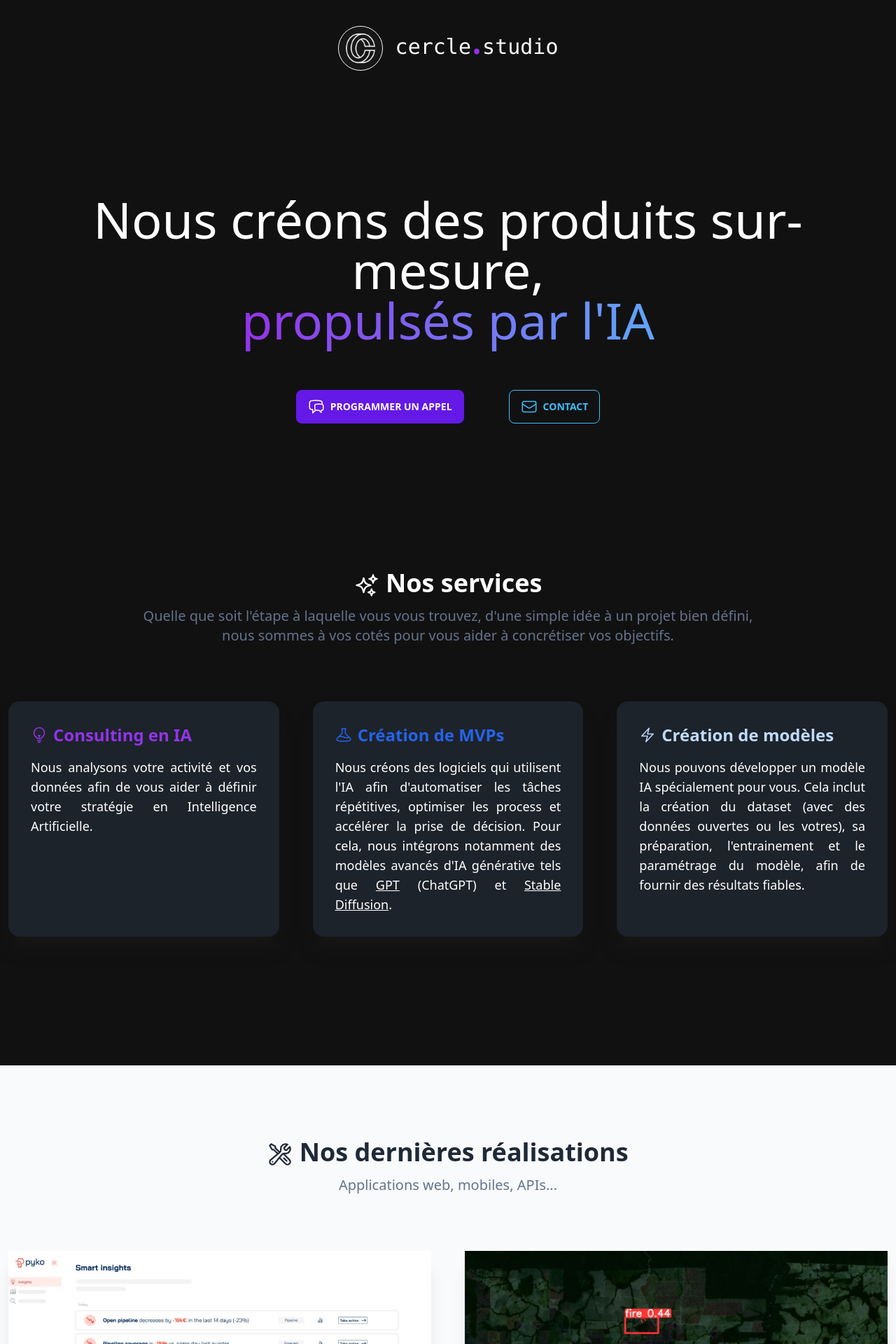
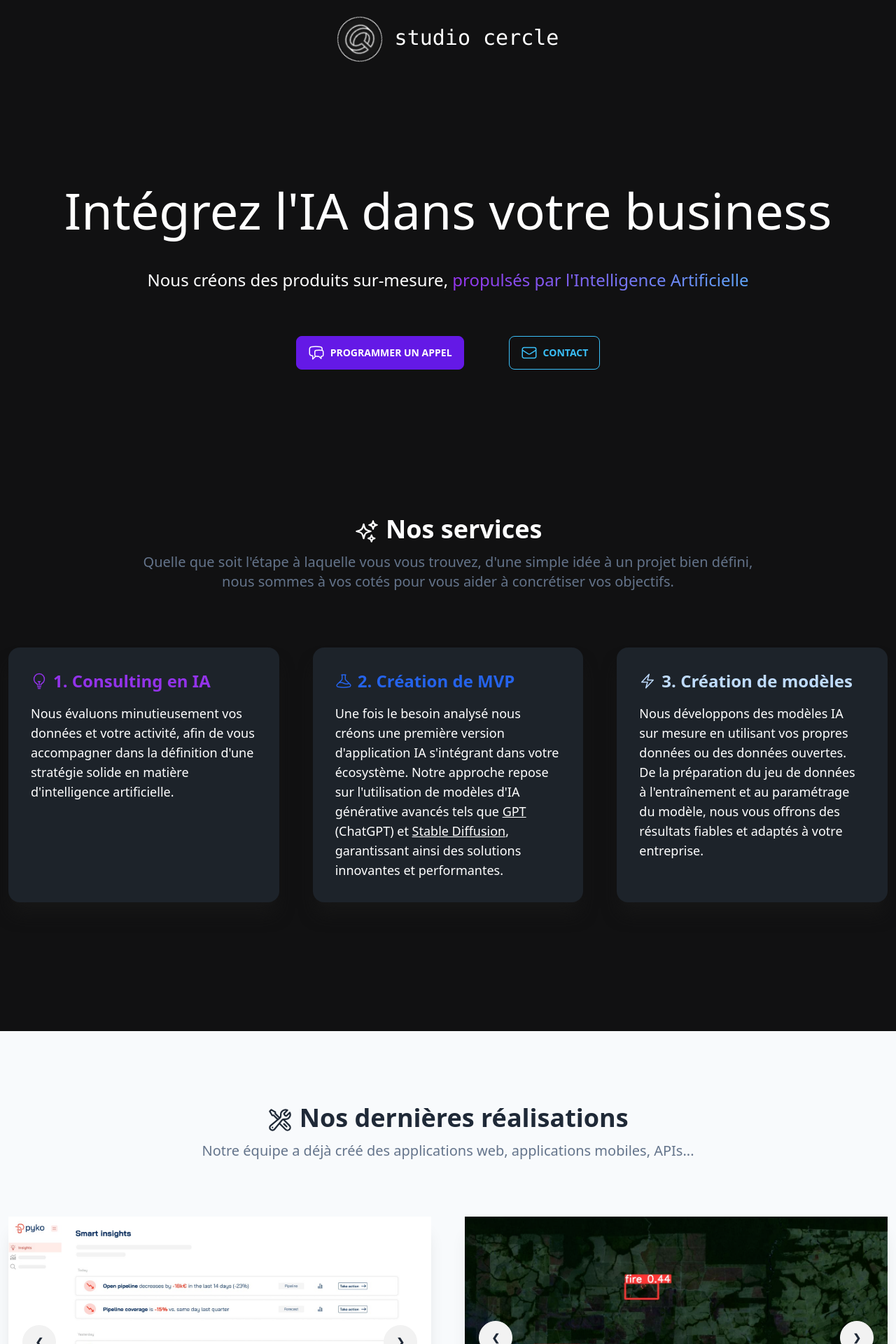
Before and after one commit to cercle-studio/cercle.studio, a React (Create React App) app in the folder app/: page / in a window 1280 px wide. Shown: the top 1920 px of the page at 70% size. Built offline with nearby package versions, Linux system fonts and the light colour scheme.

Commit message:
New wording and BEAUTIFUL rotation

```diff
--- a/app/public/index.html
+++ b/app/public/index.html
@@ -24,7 +24,7 @@
       work correctly both with client-side routing and a non-root public URL.
       Learn how to configure a non-root public URL by running `npm run build`.
     -->
-    <title>cercle.studio</title>
+    <title>studio cercle</title>
   </head>
   <body>
     <noscript>You need to enable JavaScript to run this app.</noscript>
--- a/app/src/App.js
+++ b/app/src/App.js
@@ -1,7 +1,6 @@
 import logo from './logo.png';
 
 const goTo = (event) => {
-  console.log('xxxx');
   event.preventDefault();
   const btn = event.currentTarget;
 
@@ -17,8 +16,9 @@ function App() {
   return (
     <div className="font-sans">
       <div className="container mx-auto px-3 py-6">
-        <h1 className="text-3xl text-center mb-32 md:mb-44 2xl:mb-52 font-mono"><img id="logo" className="w-16 inline-block" src={logo} alt="logo" /> cercle<span className="text-purple-600 text-6xl font-sans">.</span>studio</h1>
-        <h2 className="text-5xl md:text-7xl text-center mb-12">Nous créons des produits sur-mesure,<br /><span className="text-transparent bg-clip-text bg-gradient-to-r from-purple-600 to-blue-400">propulsés par l'IA</span></h2>
+        <h1 className="text-3xl text-center mb-32 md:mb-44 2xl:mb-52 font-mono"><img id="logo" className="w-16 inline-block" src={logo} alt="logo" /> studio cercle</h1>
+        <h2 className="text-5xl md:text-7xl text-center mb-12">Intégrez l'IA dans votre business</h2>
+        <h2 className="text-xl md:text-2xl text-center mb-12">Nous créons des produits sur-mesure, <span className="text-transparent bg-clip-text bg-gradient-to-r from-purple-600 to-blue-400">propulsés par l'Intelligence Artificielle</span></h2>
 
         <div class="text-center mb-52 2xl:mb-56">
           <a className="btn btn-primary mx-8 mt-4" target="_blank" rel="noreferrer" href="https://meetings-eu1.hubspot.com/meetings/cercle">
@@ -43,22 +43,22 @@ function App() {
         <div className="grid grid-cols-1 lg:grid-cols-3 mb-40 gap-12 text-justify">
           <div className="card bg-base-100 shadow-xl shadow-neutral-900">
             <div className="card-body">
-              <h4 className="text-2xl card-title text-purple-600 mb-2 text-start"><svg xmlns="http://www.w3.org/2000/svg" fill="none" viewBox="0 0 24 24" strokeWidth={1.5} stroke="currentColor" className="w-6 h-6"><path strokeLinecap="round" strokeLinejoin="round" d="M12 18v-5.25m0 0a6.01 6.01 0 001.5-.189m-1.5.189a6.01 6.01 0 01-1.5-.189m3.75 7.478a12.06 12.06 0 01-4.5 0m3.75 2.383a14.406 14.406 0 01-3 0M14.25 18v-.192c0-.983.658-1.823 1.508-2.316a7.5 7.5 0 10-7.517 0c.85.493 1.509 1.333 1.509 2.316V18" /></svg>Consulting en IA</h4>
-              <p className="text-lg">Nous analysons votre activité et vos données afin de vous aider à définir votre stratégie en Intelligence Artificielle.</p>
+              <h4 className="text-2xl card-title text-purple-600 mb-2 text-start"><svg xmlns="http://www.w3.org/2000/svg" fill="none" viewBox="0 0 24 24" strokeWidth={1.5} stroke="currentColor" className="w-6 h-6"><path strokeLinecap="round" strokeLinejoin="round" d="M12 18v-5.25m0 0a6.01 6.01 0 001.5-.189m-1.5.189a6.01 6.01 0 01-1.5-.189m3.75 7.478a12.06 12.06 0 01-4.5 0m3.75 2.383a14.406 14.406 0 01-3 0M14.25 18v-.192c0-.983.658-1.823 1.508-2.316a7.5 7.5 0 10-7.517 0c.85.493 1.509 1.333 1.509 2.316V18" /></svg>1. Consulting en IA</h4>
+              <p className="text-lg text-left">Nous évaluons minutieusement vos données et votre activité, afin de vous accompagner dans la définition d'une stratégie solide en matière d'intelligence artificielle.</p>
             </div>
           </div>
 
           <div className="card bg-base-100 shadow-xl shadow-neutral-900">
             <div className="card-body">
-              <h4 className="text-2xl card-title text-blue-600 mb-2 text-start"><svg xmlns="http://www.w3.org/2000/svg" fill="none" viewBox="0 0 24 24" strokeWidth={1.5} stroke="currentColor" className="w-6 h-6"><path strokeLinecap="round" strokeLinejoin="round" d="M9.75 3.104v5.714a2.25 2.25 0 01-.659 1.591L5 14.5M9.75 3.104c-.251.023-.501.05-.75.082m.75-.082a24.301 24.301 0 014.5 0m0 0v5.714c0 .597.237 1.17.659 1.591L19.8 15.3M14.25 3.104c.251.023.501.05.75.082M19.8 15.3l-1.57.393A9.065 9.065 0 0112 15a9.065 9.065 0 00-6.23-.693L5 14.5m14.8.8l1.402 1.402c1.232 1.232.65 3.318-1.067 3.611A48.309 48.309 0 0112 21c-2.773 0-5.491-.235-8.135-.687-1.718-.293-2.3-2.379-1.067-3.61L5 14.5" /></svg> Création de MVPs</h4>
-              <p className="text-lg">Nous créons des logiciels qui utilisent l'IA afin d'automatiser les tâches répétitives, optimiser les process et accélérer la prise de décision. Pour cela, nous intégrons notamment des modèles avancés d'IA générative tels que <a href="https://platform.openai.com/docs/models" rel="noreferrer" target="_blank" className="link">GPT</a> (ChatGPT) et <a href="https://stability.ai" rel="noreferrer" target="_blank" className="link">Stable Diffusion</a>.</p>
+              <h4 className="text-2xl card-title text-blue-600 mb-2 text-start"><svg xmlns="http://www.w3.org/2000/svg" fill="none" viewBox="0 0 24 24" strokeWidth={1.5} stroke="currentColor" className="w-6 h-6"><path strokeLinecap="round" strokeLinejoin="round" d="M9.75 3.104v5.714a2.25 2.25 0 01-.659 1.591L5 14.5M9.75 3.104c-.251.023-.501.05-.75.082m.75-.082a24.301 24.301 0 014.5 0m0 0v5.714c0 .597.237 1.17.659 1.591L19.8 15.3M14.25 3.104c.251.023.501.05.75.082M19.8 15.3l-1.57.393A9.065 9.065 0 0112 15a9.065 9.065 0 00-6.23-.693L5 14.5m14.8.8l1.402 1.402c1.232 1.232.65 3.318-1.067 3.611A48.309 48.309 0 0112 21c-2.773 0-5.491-.235-8.135-.687-1.718-.293-2.3-2.379-1.067-3.61L5 14.5" /></svg> 2. Création de MVP</h4>
+              <p className="text-lg text-left">Une fois le besoin analysé nous créons une première version d'application IA s'intégrant dans votre écosystème. Notre approche repose sur l'utilisation de modèles d'IA générative avancés tels que  <a href="https://platform.openai.com/docs/models" rel="noreferrer" target="_blank" className="link">GPT</a> (ChatGPT) et <a href="https://stability.ai" rel="noreferrer" target="_blank" className="link">Stable Diffusion</a>, garantissant ainsi des solutions innovantes et performantes.</p>
             </div>
           </div>
 
           <div className="card bg-base-100 shadow-xl shadow-neutral-900">
             <div className="card-body">
-              <h4 className="text-2xl card-title text-blue-200 mb-2 text-start"><svg xmlns="http://www.w3.org/2000/svg" fill="none" viewBox="0 0 24 24" strokeWidth={1.5} stroke="currentColor" className="w-6 h-6"><path strokeLinecap="round" strokeLinejoin="round" d="M3.75 13.5l10.5-11.25L12 10.5h8.25L9.75 21.75 12 13.5H3.75z" /></svg> Création de modèles</h4>
-              <p className="text-lg">Nous pouvons développer un modèle IA spécialement pour vous. Cela inclut la création du dataset (avec des données ouvertes ou les votres), sa préparation, l'entrainement et le paramétrage du modèle, afin de fournir des résultats fiables.</p>
+              <h4 className="text-2xl card-title text-blue-200 mb-2 text-start"><svg xmlns="http://www.w3.org/2000/svg" fill="none" viewBox="0 0 24 24" strokeWidth={1.5} stroke="currentColor" className="w-6 h-6"><path strokeLinecap="round" strokeLinejoin="round" d="M3.75 13.5l10.5-11.25L12 10.5h8.25L9.75 21.75 12 13.5H3.75z" /></svg> 3. Création de modèles</h4>
+              <p className="text-lg text-left">Nous développons des modèles IA sur mesure en utilisant vos propres données ou des données ouvertes. De la préparation du jeu de données à l'entraînement et au paramétrage du modèle, nous vous offrons des résultats fiables et adaptés à votre entreprise.</p>
             </div>
           </div>
         </div>
@@ -68,7 +68,7 @@ function App() {
         <div className="container mx-auto px-3 py-6">
 
           <h3 className="text-center text-4xl mt-20 mb-3 font-bold"><svg xmlns="http://www.w3.org/2000/svg" fill="none" viewBox="0 0 24 24" strokeWidth={1.5} stroke="currentColor" className="w-9 h-9 inline-block"><path strokeLinecap="round" strokeLinejoin="round" d="M11.42 15.17L17.25 21A2.652 2.652 0 0021 17.25l-5.877-5.877M11.42 15.17l2.496-3.03c.317-.384.74-.626 1.208-.766M11.42 15.17l-4.655 5.653a2.548 2.548 0 11-3.586-3.586l6.837-5.63m5.108-.233c.55-.164 1.163-.188 1.743-.14a4.5 4.5 0 004.486-6.336l-3.276 3.277a3.004 3.004 0 01-2.25-2.25l3.276-3.276a4.5 4.5 0 00-6.336 4.486c.091 1.076-.071 2.264-.904 2.95l-.102.085m-1.745 1.437L5.909 7.5H4.5L2.25 3.75l1.5-1.5L7.5 4.5v1.409l4.26 4.26m-1.745 1.437l1.745-1.437m6.615 8.206L15.75 15.75M4.867 19.125h.008v.008h-.008v-.008z" /></svg> Nos dernières réalisations</h3>
-          <h4 className="text-center text-xl mb-20 text-slate-500">Applications web, mobiles, APIs...</h4>
+          <h4 className="text-center text-xl mb-20 text-slate-500">Notre équipe a déjà créé des applications web, applications mobiles, APIs...</h4>
 
           <div className="grid sm:grid-cols-1 md:grid-cols-2 mb-40 gap-12 text-justify">
 
@@ -98,7 +98,7 @@ function App() {
                   </div>
                   Pyko Analytics
                 </h2>
-                <p className="mb-2">Pyko Analytics est une application web, conçue pour se synchroniser à votre CRM Salesforce et faciliter l'analyse de vos données. Elle génère automatiquement des graphiques pertinents pour votre activité, rendant la visualisation de votre funnel de vente plus intuitive et efficace. Le système d'insights, propulsé par GPT, analyse dynamiquement les données et met en avant les inefficacités et les opportunités sur l'ensemble du funnel de vente.</p>
+                <p className="mb-2">Pyko Analytics est une application web qui s'intègre facilement à votre CRM Salesforce pour simplifier l'analyse de vos données. Avec une synchronisation fluide, elle génère automatiquement des graphiques pertinents adaptés à votre activité, offrant une visualisation intuitive et efficace de votre entonnoir de vente. Grâce à notre système d'insights alimenté par GPT, les données sont analysées en temps réel, mettant en évidence les inefficacités et les opportunités tout au long de votre processus de vente.</p>
                 <div className="card-actions justify-end">
                   <div className="badge badge-outline badge-primary">#Insights</div>
                   <div className="badge badge-outline badge-primary">#Salesforce</div>
@@ -143,7 +143,7 @@ function App() {
                   </div>
                   Firewatch
                 </h2>
-                <p className="mb-2">Firewatch est une IA qui détecte, en temps quasi réel, les principaux incendies à l'échelle mondiale afin d'alerter sur le réchauffement climatique. Utilisant les images des satellites Sentinel-2, elle s'appuie sur le modèle de détection d'objets YOLOv5, entraîné sur un dataset créé par nos soins. Les détections sont partagées sur Twitter pour une diffusion rapide, tandis qu'un tableau de bord permet d'avoir une vision globale.</p>
+                <p className="mb-2">Firewatch est une intelligence artificielle qui détecte les incendies majeurs à travers le monde en quasi temps réel, contribuant ainsi à la sensibilisation sur le réchauffement climatique. En utilisant les images satellites du programme Sentinel-2, notre système repose sur le puissant modèle de détection d'objets YOLOv5, spécialement entraîné sur un jeu de données que nous avons créé. Les détections sont instantanément partagées sur Twitter pour une diffusion rapide, tandis qu'un tableau de bord vous offre une vision globale des incidents détectés.</p>
                 <div className="card-actions justify-end">
                   <div className="badge badge-outline badge-primary">#SatelliteImagery</div>
                   <div className="badge badge-outline badge-primary">#ComputerVision</div>
@@ -167,7 +167,7 @@ function App() {
                   </div>
                   Histoires Infinies
                 </h2>
-                <p className="mb-2">Histoires Infinies est une application mobile qui permet aux enfants de tous âges de créer des histoires en choisissant un personnage, un lieu et une aventure. L'histoire est générée grâce à GPT et narrée par un système de synthèse vocale. La combinaison de 20 personnages, 20 lieux et 10 types d'aventures donne lieu à des milliers de possibilités.</p>
+                <p className="mb-2">Histoires Infinies est une application mobile qui offre aux enfants de tous âges la possibilité de créer leurs propres histoires captivantes. En sélectionnant un personnage, un lieu et une aventure parmi un choix de 20 options chacun, l'application génère une histoire unique grâce à la puissance de GPT. Les récits sont ensuite narrés par un système de synthèse vocale, ajoutant une dimension immersive à l'expérience. Avec la combinaison de 20 personnages, 20 lieux et 10 types d'aventures, les possibilités sont pratiquement infinies, offrant aux enfants des milliers de scénarios passionnants à explorer.</p>
                 <div className="card-actions justify-end">
                   <div className="badge badge-outline badge-primary">#Mobile</div>
                   <div className="badge badge-outline badge-primary">#GPT</div>
@@ -192,7 +192,7 @@ function App() {
                   </div>
                   StonkGPT
                 </h2>
-                <p className="mb-2">StonkGPT est un logiciel qui offre des recommandations pour l'achat et la vente à découvert d'actions d'entreprises cotées à la bourse de Paris. S'appuyant sur un récent <a className="text-purple-600 link" target="_blank" rel="noreferrer" href="https://papers.ssrn.com/sol3/papers.cfm?abstract_id=4412788">article scientifique</a>, il exploite la capacité du modèle GPT à analyser les articles de presse afin d'en déduire l'impact probable sur le marché des actions.</p>
+                <p className="mb-2">StonkGPT est un logiciel puissant qui fournit des recommandations d'achat et de vente à découvert pour les actions des entreprises cotées à la bourse de Paris. En s'appuyant sur <a className="text-purple-600 link" target="_blank" rel="noreferrer" href="https://papers.ssrn.com/sol3/papers.cfm?abstract_id=4412788">une méthodologie scientifique récente</a>, ce logiciel exploite la capacité analytique du modèle GPT pour examiner les articles de presse et en déduire leur impact probable sur le marché des actions. Grâce à cette approche novatrice, StonkGPT vous aide à prendre des décisions éclairées en matière d'investissement, en vous fournissant des informations précieuses pour naviguer dans le monde complexe de la bourse.</p>
                 <div className="card-actions justify-end">
                   <div className="badge badge-outline badge-primary">#Actions</div>
                   <div className="badge badge-outline badge-primary">#Recherche</div>
@@ -207,7 +207,7 @@ function App() {
       </div>
 
       <div className="mx-auto py-36 px-3 bg-gradient-to-r from-purple-900 to-purple-950">
-        <h3 className="text-4xl text-center mb-8">Une idée ou un projet en tête ?</h3>
+        <h3 className="text-4xl text-center mb-8">Envie d'explorer ce que l'intelligence artificielle peut vous apporter ?</h3>
         <div class="text-center">
           <a className="btn btn-primary mx-8 mt-4" target="_blank" rel="noreferrer" href="https://meetings-eu1.hubspot.com/meetings/cercle">
             <svg xmlns="http://www.w3.org/2000/svg" fill="none" viewBox="0 0 24 24" strokeWidth={1.5} stroke="currentColor" className="w-6 h-6">
--- a/app/src/index.css
+++ b/app/src/index.css
@@ -11,7 +11,7 @@ body {
     0% {
       transform: rotate(0deg);
     }
-    4% {
+    50% {
       transform: rotate(360deg);
     }
     100% {
@@ -20,7 +20,7 @@ body {
   }
 
 #logo {
-    animation: rotate 15s linear infinite;
+    animation: rotate 55s linear infinite;
     animation-delay: 3s;
     border: 1px solid white;
     border-radius: 900px;
```
Also changed, not shown: app/src/logo.png.
